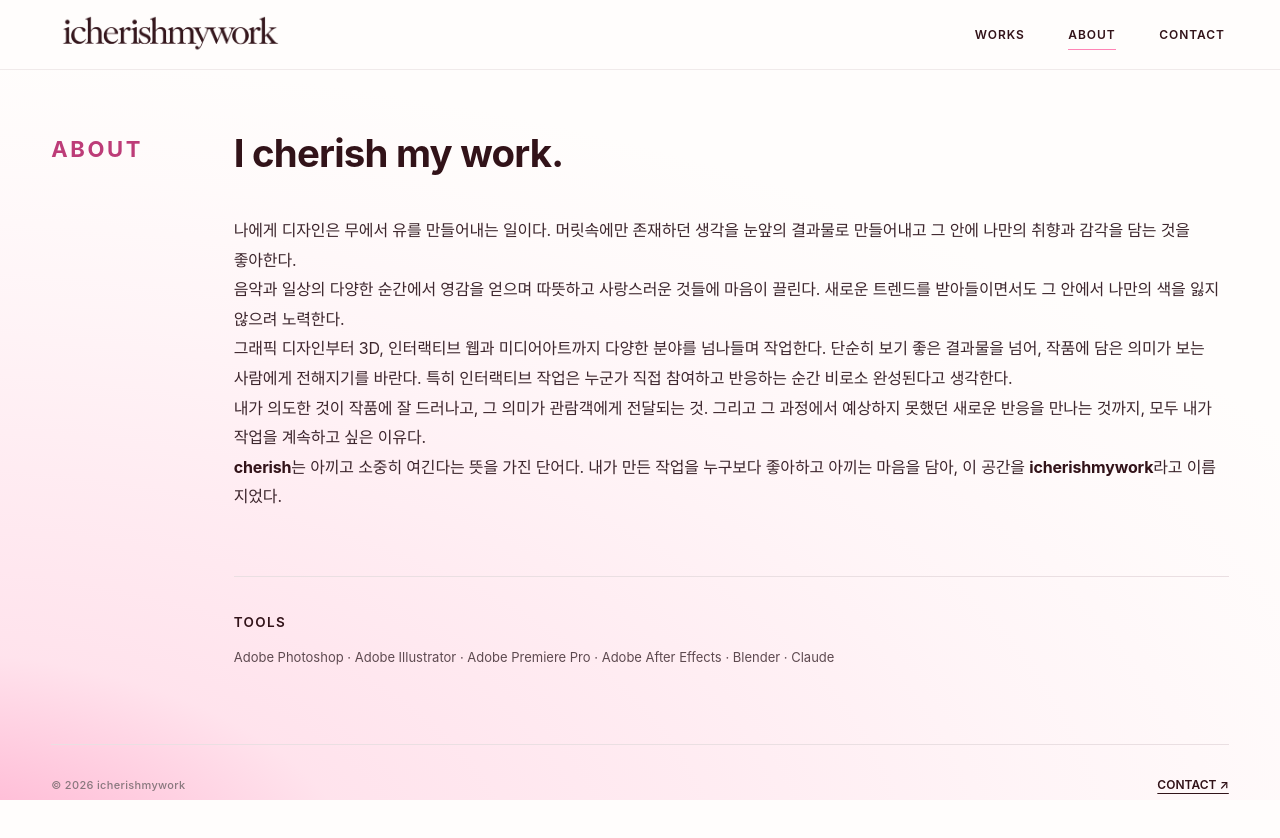
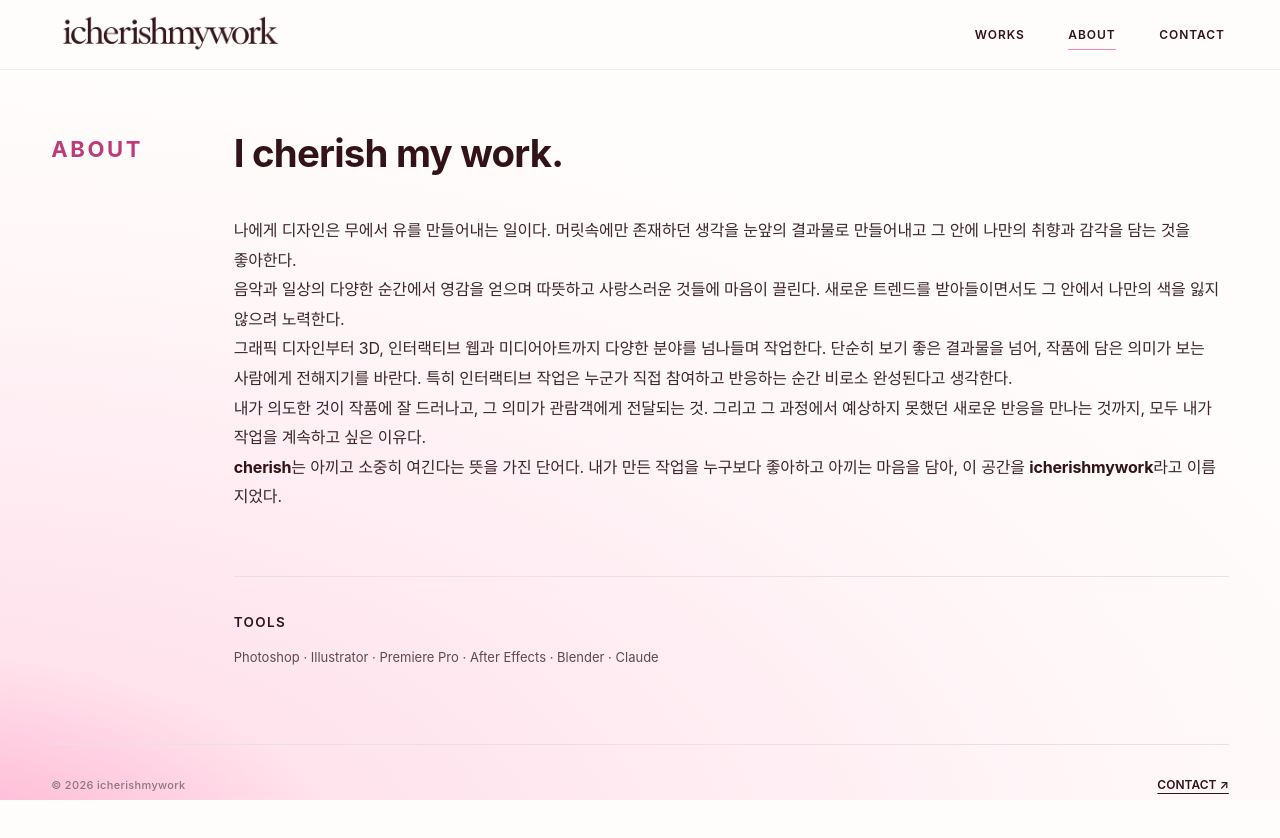
Before and after one commit to cherrymiri/icherishmywork, a React (Vite) app: page /about in a window 1280 px wide. Shown: the top 838 px of the page. Built offline with nearby package versions, Linux system fonts and the light colour scheme; a web font is replaced by a local one.

Commit message:
ABOUT: drop Adobe prefix from tools
Co-Authored-By: Claude Opus 5.5 <noreply@anthropic.com>
Claude-Session: https://claude.ai/code/session_01LjVCjRoNRHvuo7CHgCXafM

```diff
--- a/src/pages/About.tsx
+++ b/src/pages/About.tsx
@@ -2,7 +2,7 @@ import { Fragment } from 'react';
 import Footer from '../components/Footer';
 import { useDocumentTitle } from '../hooks/useDocumentTitle';
 
-const TOOLS = ['Adobe Photoshop', 'Adobe Illustrator', 'Adobe Premiere Pro', 'Adobe After Effects', 'Blender', 'Claude'];
+const TOOLS = ['Photoshop', 'Illustrator', 'Premiere Pro', 'After Effects', 'Blender', 'Claude'];
 
 export default function About() {
   useDocumentTitle('ABOUT');
```
